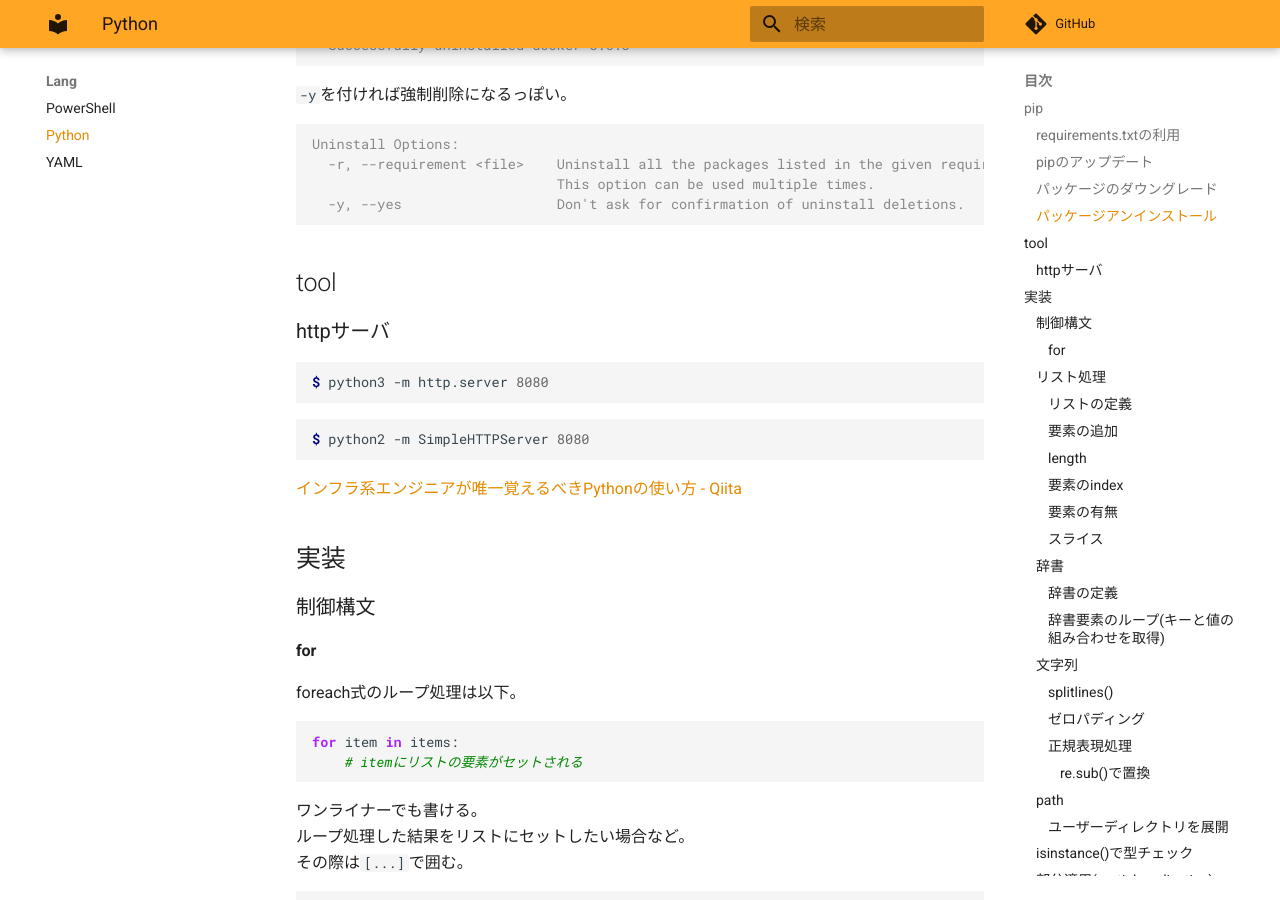
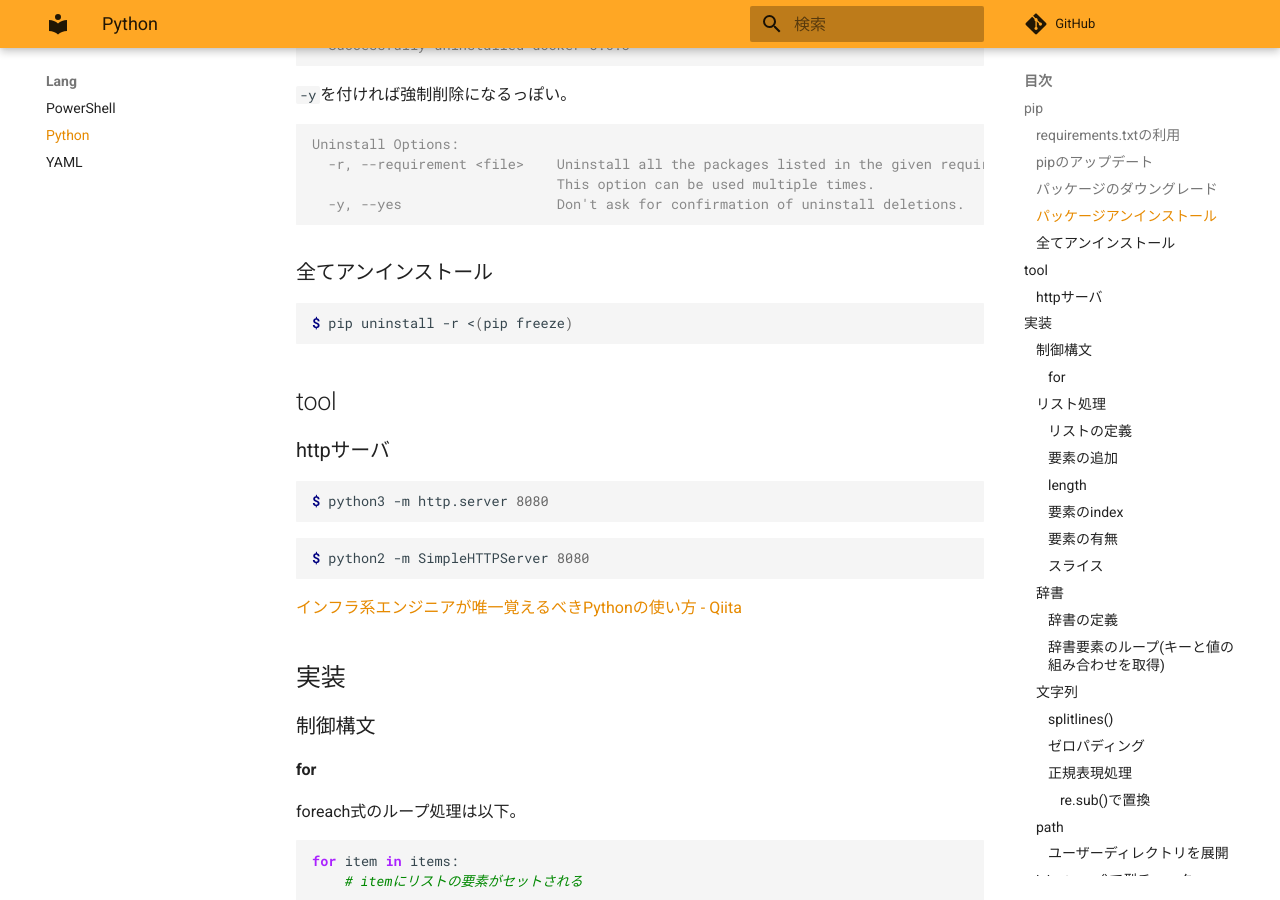
Before and after one commit to zaki-lknr/docs, an MkDocs documentation site: the page built from docs/lang/python.md, in a window 1280 px wide and 900 px high, scrolled down 1341 px. Built offline with MkDocs 1.6.1 and Material for MkDocs 9.7.7, drawn with Linux system fonts in a browser that asks for light colours; comment, search, counter and statistics services are not loaded.

Commit message:
add: lang/python: pipで全アンインストール

````diff
--- a/docs/lang/python.md
+++ b/docs/lang/python.md
@@ -65,6 +65,12 @@ Uninstall Options:
   -r, --requirement <file>    Uninstall all the packages listed in the given requirements file.
                               This option can be used multiple times.
   -y, --yes                   Don't ask for confirmation of uninstall deletions.
+```
+
+### 全てアンインストール
+
+```console
+$ pip uninstall -r <(pip freeze)
 ```
 
 ## tool
````
